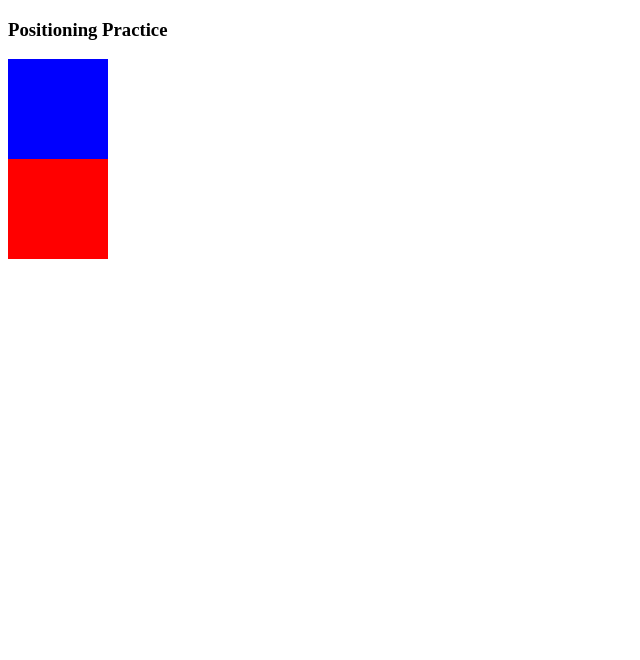
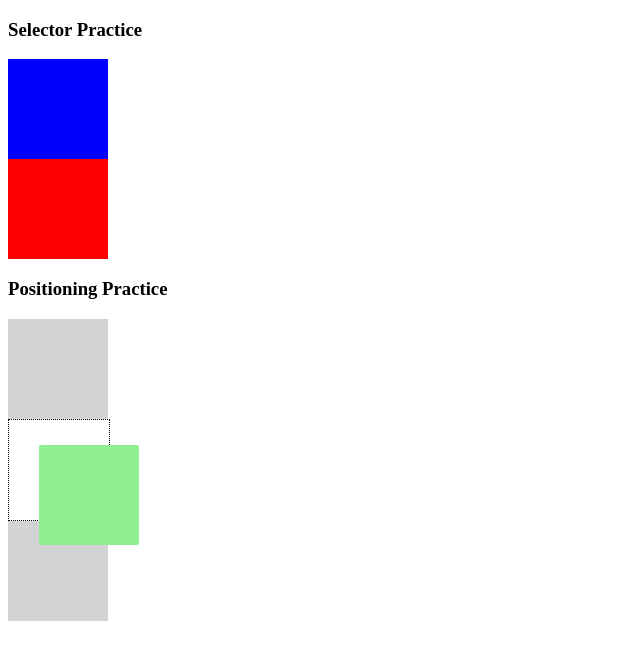
Before and after one commit to kreynol/practiceCSS, a plain HTML site: page index.html in a window 1280 px wide. Shown: the whole page, without its empty margins (0-640 px from the left). Drawn offline with Linux system fonts and the light colour scheme.

Commit message:
positioning practice complete

```diff
--- a/css/style.css
+++ b/css/style.css
@@ -14,3 +14,23 @@
     width: 100px;
     height: 100px;
 }
+
+.positioning {
+    background-color: lightgray;
+}
+
+#wrapper :nth-child(2) {
+    background-color: white;
+    border: 1px dotted;
+    position: relative;
+}
+
+#white div {
+    background-color: lightgreen;
+    height: 100px;
+    width: 100px;
+    position: absolute;
+    top: 25px;
+    left: 30px;
+    border-radius: 2px;
+}
--- a/index.html
+++ b/index.html
@@ -7,10 +7,20 @@
     <link rel="stylesheet" href="./css/style.css">
 </head>
 <body>
-    <h3>Positioning Practice</h3>
+    <h3>Selector Practice</h3>
 
     <div id="blue" class="size"></div>
     <div id="red" class="size"></div>
 
+    <h3>Positioning Practice</h3>
+
+    <div id="wrapper">
+    <div class="positioning size"></div>
+    <div class="positioning size" id="white">
+        <div class="size"></div>
+    </div>
+    <div class="positioning size"></div>
+
+</div>
 </body>
 </html>
```
